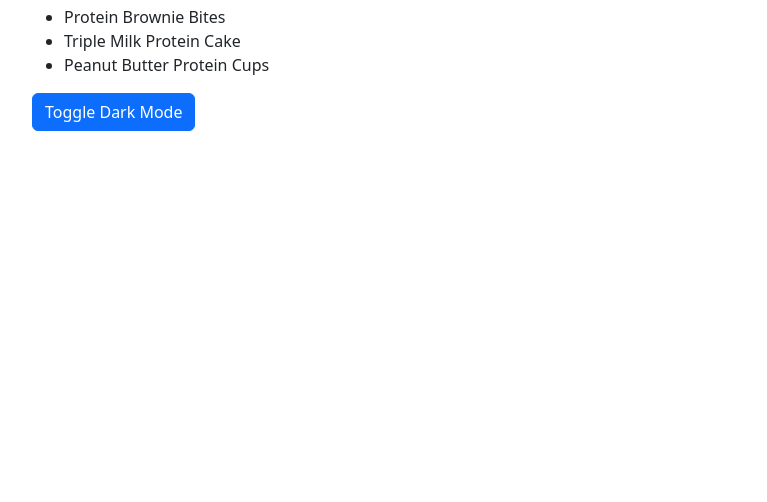
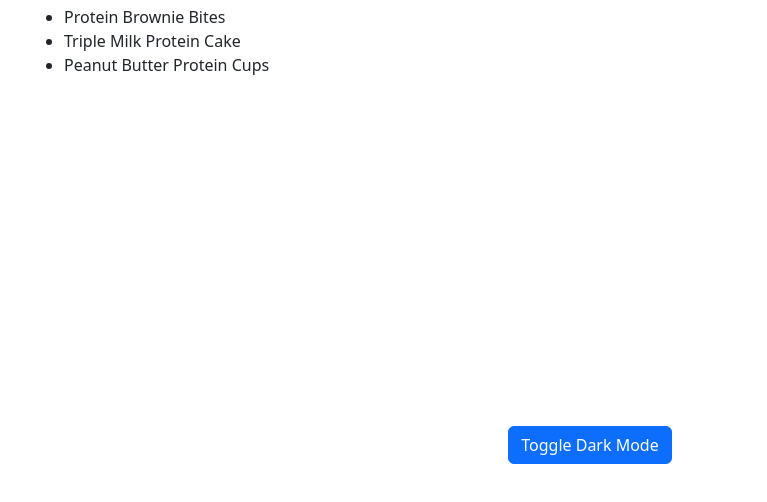
Before and after one commit to IsaiahJacksonWebProjects/isaiahjacksoncc120.github.io, a plain HTML site: page index.html in a window 1280 px wide. Shown: the part 296-798 px from the top of the page, without its empty margins (50-817 px from the left). Drawn offline with nearby package versions, Linux system fonts and the light colour scheme.

Commit message:
Update index.html

```diff
--- a/index.html
+++ b/index.html
@@ -7,13 +7,17 @@
   <link href="https://cdn.jsdelivr.net/npm/bootstrap@5.3.2/dist/css/bootstrap.min.css" rel="stylesheet">
   <link rel="stylesheet" href="style.css">
 </head>
-<body class="container py-4">
+<body>
+
+  <div class="container py-4 d-flex flex-column min-vh-100">
 
     <!-- Navigation -->
     <nav class="mb-4">
       <a href="index.html" class="me-3">Home</a>
       <a href="about.html">About Us</a>
     </nav>
+
+    <div class="content flex-grow-1">
 
       <!-- Header / Hero -->
       <h1 class="fade-in">MuscleMeals</h1>
@@ -35,14 +39,22 @@
         </ul>
       </section>
 
-  <button id="toggleBtn" class="btn btn-primary mb-3">Toggle Dark Mode</button>
+    </div>
 
+    <!-- Dark mode button at the bottom -->
+    <div class="text-center my-3">
+      <button id="toggleBtn" class="btn btn-primary">Toggle Dark Mode</button>
+    </div>
+
+  </div>
 
   <!-- Embedded JavaScript -->
   <script>
+    document.addEventListener("DOMContentLoaded", function() {
       document.getElementById("toggleBtn").onclick = function () {
         document.body.classList.toggle("dark-mode");
       };
+    });
   </script>
 </body>
 </html>
```
Lines whose indentation alone changed are shown as unchanged.
